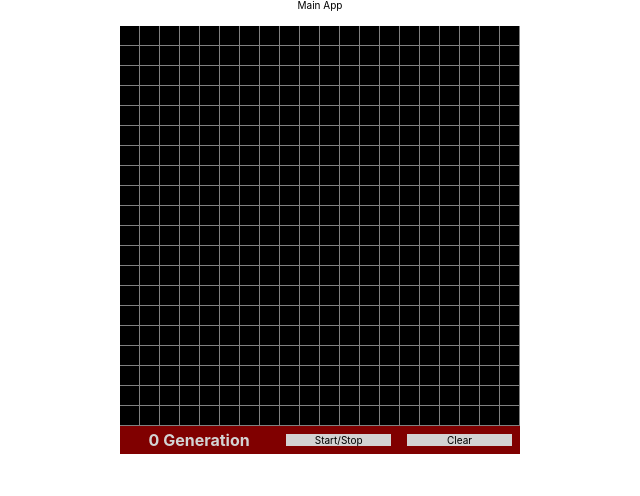
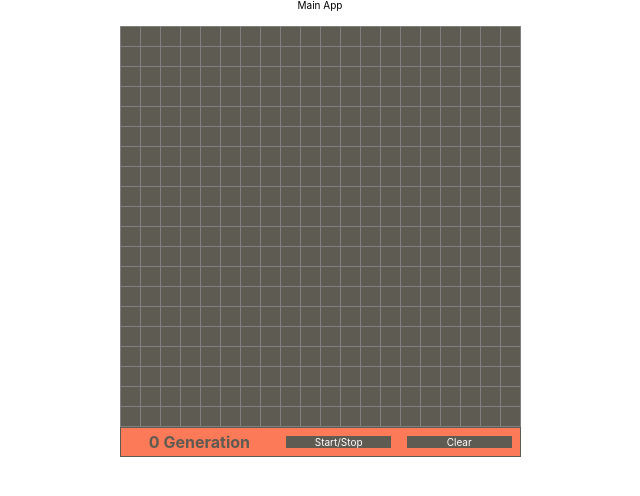
Before and after one commit to bloominstituteoftechnology/CS-Build-Week-1, a React (Create React App) app in the folder client/: page / in a window 1280 px wide. Shown: the top 496 px of the page, without its empty margins (320-960 px from the left). Built offline with nearby package versions, Linux system fonts and the light colour scheme; the HTML template or start-up script is replaced by a standard one.

Commit message:
Cleaned up imports and class declarations

```diff
--- a/client/src/App.css
+++ b/client/src/App.css
@@ -4,16 +4,17 @@
 }
 /* Panel Styles */
 .Panel {
-  width: 400px;
+  width: 399px;
   margin: 0 auto;
   display: flex;
   align-items: center;
-  background: maroon;
+  background: #FC7A57;
+  border: 1px solid #5E5B52;
 }
 .Panel span {
   width: 40%;
   text-align: center;
-  color: lightgray;
+  color: #5E5B52;
   font-size: 1rem;
   font-weight: bolder;
   margin: auto, 0;
@@ -21,27 +22,30 @@
 .Panel .button {
   width: 26%;
   margin: 2% 2%;
-  border: 1px solid lightgray;
+  border: 1px solid #5E5B52;
   padding: 3% initial;
-  background: lightgray;
+  background: #5E5B52;
   cursor: pointer;
+  color: white;
 }
 /* Board Styles */
 .board {
   width: 400px;
   height: 400px;
   margin: 1rem auto 0 auto;
+  border-left: 1px solid gray;
+  border-top: 1px solid gray;
 }
 /* Cell Styles */
 .cell {
   width: 19px;
   height: 19px;
-  background: black;
+  background: #5E5B52;
   border-right: 1px solid gray;
   border-bottom: 1px solid gray;
   display: block;
   float: left;
 }
 .cell.active {
-  background: yellow;
+  background: #F7CB2E;
 }
--- a/client/src/App.js
+++ b/client/src/App.js
@@ -1,9 +1,9 @@
-import React from 'react';
+import React, { Component } from 'react';
 import './App.css';
 import Board from './Board';
 import Panel from './Panel';
 
-class App extends React.Component {
+class App extends Component {
   render() {
     return (
       <div className="App">
--- a/client/src/Board.js
+++ b/client/src/Board.js
@@ -1,7 +1,7 @@
-import React from 'react';
+import React, { Component } from 'react';
 import Cell from './Cell';
 
-class Board extends React.Component {
+class Board extends Component {
   constructor(props) {
     super(props);
     this.state = {
--- a/client/src/Cell.js
+++ b/client/src/Cell.js
@@ -1,6 +1,6 @@
-import React from 'react';
+import React, { Component } from 'react';
 
-class Cell extends React.Component {
+class Cell extends Component {
   constructor(props) {
     super(props);
     this.state = {
--- a/client/src/Panel.js
+++ b/client/src/Panel.js
@@ -1,6 +1,6 @@
-import React from 'react';
+import React, { Component } from 'react';
 
-class Panel extends React.Component {
+class Panel extends Component {
   render() {
     return (
       <div className='Panel'>
```
